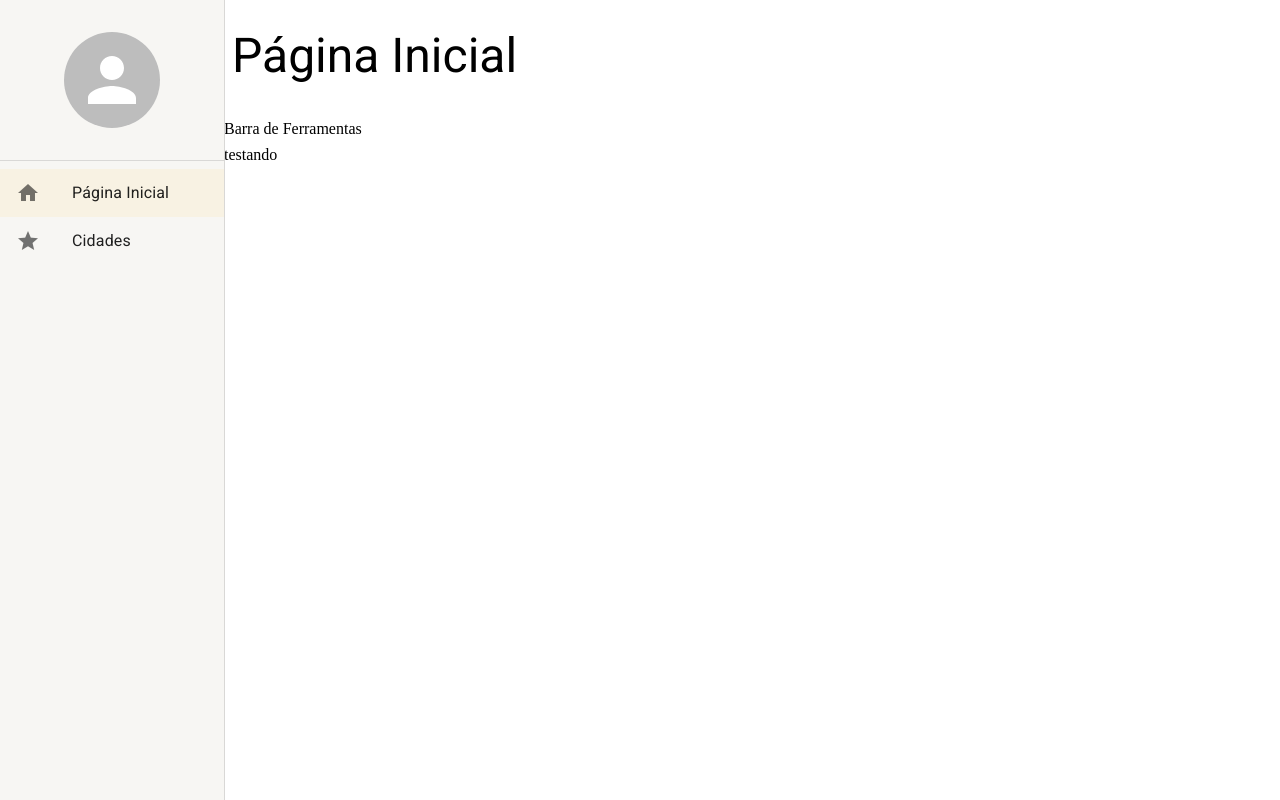
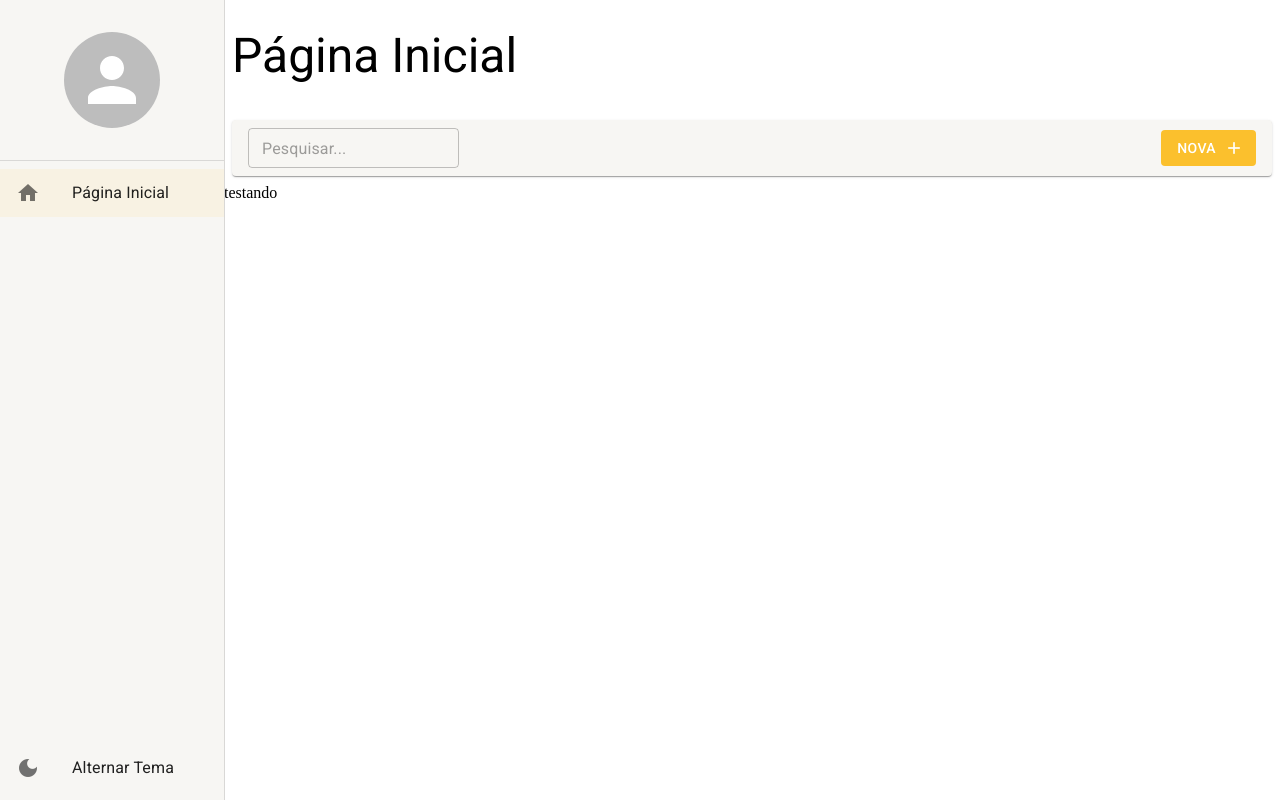
Before and after one commit to tianopo/Cadastros, a React (Create React App) app: page /pagina-inicial in a window 1280 px wide. Built offline with nearby package versions, Linux system fonts and the light colour scheme.

Commit message:
adição de alteração de temas para escuro e claro e configuração de barra de ferramentas

```diff
--- a/src/pages/dashboard/Dashboard.tsx
+++ b/src/pages/dashboard/Dashboard.tsx
@@ -1,8 +1,15 @@
+import { BarraDeFerramentas } from '../../shared/components/barra-de-ferramentas/BarraDeFerramentas';
 import { LayoutBaseDePagina } from '../../shared/layouts';
 
 export const Dashboard= () =>{
   return(
-    <LayoutBaseDePagina titulo='Página Inicial' barraDeFerramentas={<>Barra de Ferramentas</>}>
+    <LayoutBaseDePagina
+      titulo='Página Inicial' barraDeFerramentas={(
+        <BarraDeFerramentas
+          mostrarInputBusca
+          textoBotaoNovo='Nova'
+        />
+      )}>
       testando
     </LayoutBaseDePagina>
   );
--- a/src/routes/index.tsx
+++ b/src/routes/index.tsx
@@ -12,11 +12,6 @@ export const AppRoutes = () => {
         icon: 'home',
         path: '/pagina-inicial',
         label: 'Página Inicial'
-      },
-      {
-        icon: 'star',
-        path: '/cidades',
-        label: 'Cidades'
       }
     ]);
   }, []);
--- /dev/null
+++ b/src/shared/components/barra-de-ferramentas/BarraDeFerramentas.tsx
@@ -0,0 +1,53 @@
+import { Box, TextField, Paper, useTheme, Icon, Button } from '@mui/material';
+
+interface IBarraDeFerramentas {
+  textoDaBusca?: string;
+  mostrarInputBusca?: boolean;
+  aoMudarTextoDeBusca?: (novoTexto: string) => void
+  textoBotaoNovo?: string;
+  mostrarBotaoNovo?: boolean;
+  aoClicarEmNovo?: () => void
+}
+
+export const BarraDeFerramentas: React.FC<IBarraDeFerramentas> = ({
+  textoDaBusca = '',
+  aoMudarTextoDeBusca,
+  mostrarInputBusca = false,
+  aoClicarEmNovo,
+  textoBotaoNovo = 'Novo',
+  mostrarBotaoNovo = true,
+}) => {
+  const theme = useTheme();
+
+  return (
+    <Box
+      height={theme.spacing(5)}
+      marginX={1}
+      padding={1}
+      paddingX={2}
+      display="flex"
+      alignItems="center"
+      gap={1}
+      component={Paper}>
+      {mostrarInputBusca &&(
+        <TextField
+          size='small'
+          value={textoDaBusca}
+          onChange={(e) => aoMudarTextoDeBusca?.(e.target.value)}
+          placeholder='Pesquisar...'
+        />
+      )}
+      <Box flex={1} display="flex" justifyContent="end">
+        {mostrarBotaoNovo &&(
+          <Button
+            color='primary'
+            disableElevation
+            variant='contained'
+            onClick={aoClicarEmNovo}
+            endIcon={<Icon>add</Icon>}
+          >{textoBotaoNovo}</Button>
+        )}
+      </Box>
+    </Box>
+  );
+};
--- a/src/shared/components/index.ts
+++ b/src/shared/components/index.ts
@@ -1 +1,2 @@
+export * from './barra-de-ferramentas/BarraDeFerramentas';
 export * from './menu-lateral/MenuLateral';
--- a/src/shared/components/menu-lateral/MenuLateral.tsx
+++ b/src/shared/components/menu-lateral/MenuLateral.tsx
@@ -1,6 +1,6 @@
 import { Avatar, Divider, Drawer, Icon, List, ListItemButton, ListItemIcon, ListItemText, useMediaQuery, useTheme } from '@mui/material';
-import { Box } from '@mui/system';
-import { useDrawerContext } from '../../contexts';
+import { Box } from '@mui/material';
+import { useAppThemeContext, useDrawerContext } from '../../contexts';
 import { useMatch, useNavigate, useResolvedPath } from 'react-router-dom';
 
 
@@ -42,6 +42,7 @@ export const MenuLateral: React.FC<IAppThemeProviderProps> = ({ children }) => {
   const smDown = useMediaQuery(theme.breakpoints.down('sm'));
 
   const { isDrawerOpen, toggleDrawerOpen, drawerOptions } = useDrawerContext();
+  const { toggleTheme } = useAppThemeContext();
 
   return (
     <>
@@ -65,6 +66,16 @@ export const MenuLateral: React.FC<IAppThemeProviderProps> = ({ children }) => {
               ))}
             </List>
           </Box>
+          <Box>
+            <List component="nav">
+              <ListItemButton onClick={toggleTheme}>
+                <ListItemIcon>
+                  <Icon>dark_mode</Icon>
+                </ListItemIcon>
+                <ListItemText primary="Alternar Tema" />
+              </ListItemButton>
+            </List>
+          </Box>
         </Box>
       </Drawer>
 
--- a/src/shared/themes/Dark.ts
+++ b/src/shared/themes/Dark.ts
@@ -3,6 +3,7 @@ import { cyan, yellow } from '@mui/material/colors';
 
 export const DarkTheme = createTheme({
   palette:{
+    mode:'dark',
     primary:{
       main: yellow[700],
       dark:yellow[800],
@@ -19,5 +20,10 @@ export const DarkTheme = createTheme({
       default: '#303134',
       paper: '#202124',
     }
+  },
+  typography: {
+    allVariants: {
+      color: 'white',
+    }
   }
 });
```
Also changed, not shown: anota.txt.
